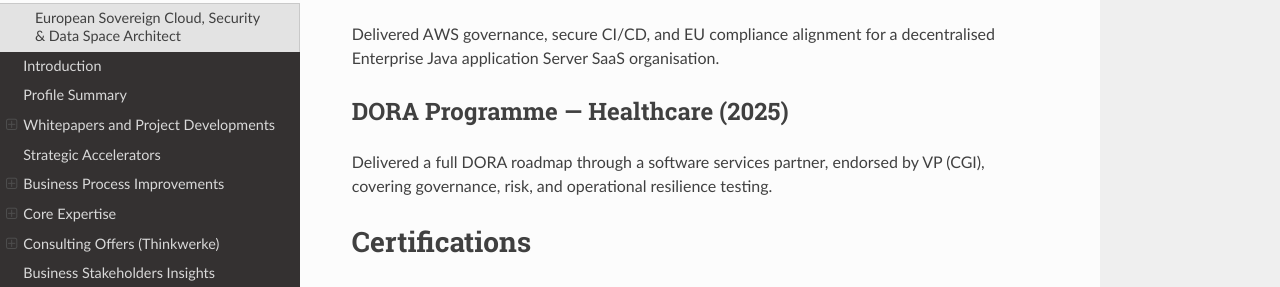
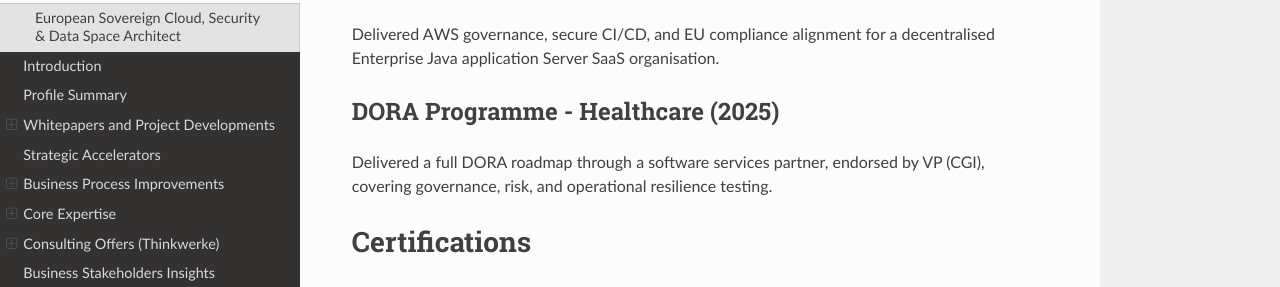
Before and after one commit to Mynkskhr/docs.thinkwerke, a Sphinx documentation site: the page built from docs/source/profile.rst, in a window 1280 px wide and 900 px high, scrolled down 4514 px. Shown: the part 165-452 px from the top of the window. Built offline with Sphinx 7.4.7 and the Read the Docs theme 3.1.0, drawn with Linux system fonts in a browser that asks for light colours.

```diff
--- a/docs/source/profile.rst
+++ b/docs/source/profile.rst
@@ -207,7 +207,7 @@ Independent Security & Compliance Consultant (2022–Present)
 Delivered AWS governance, secure CI/CD, and EU compliance alignment for a decentralised Enterprise Java application Server SaaS
 organisation.
 
-DORA Programme — Healthcare (2025)
+DORA Programme - Healthcare (2025)
 ----------------------------------
 
 Delivered a full DORA roadmap through a software services partner, endorsed by VP (CGI), covering
```
